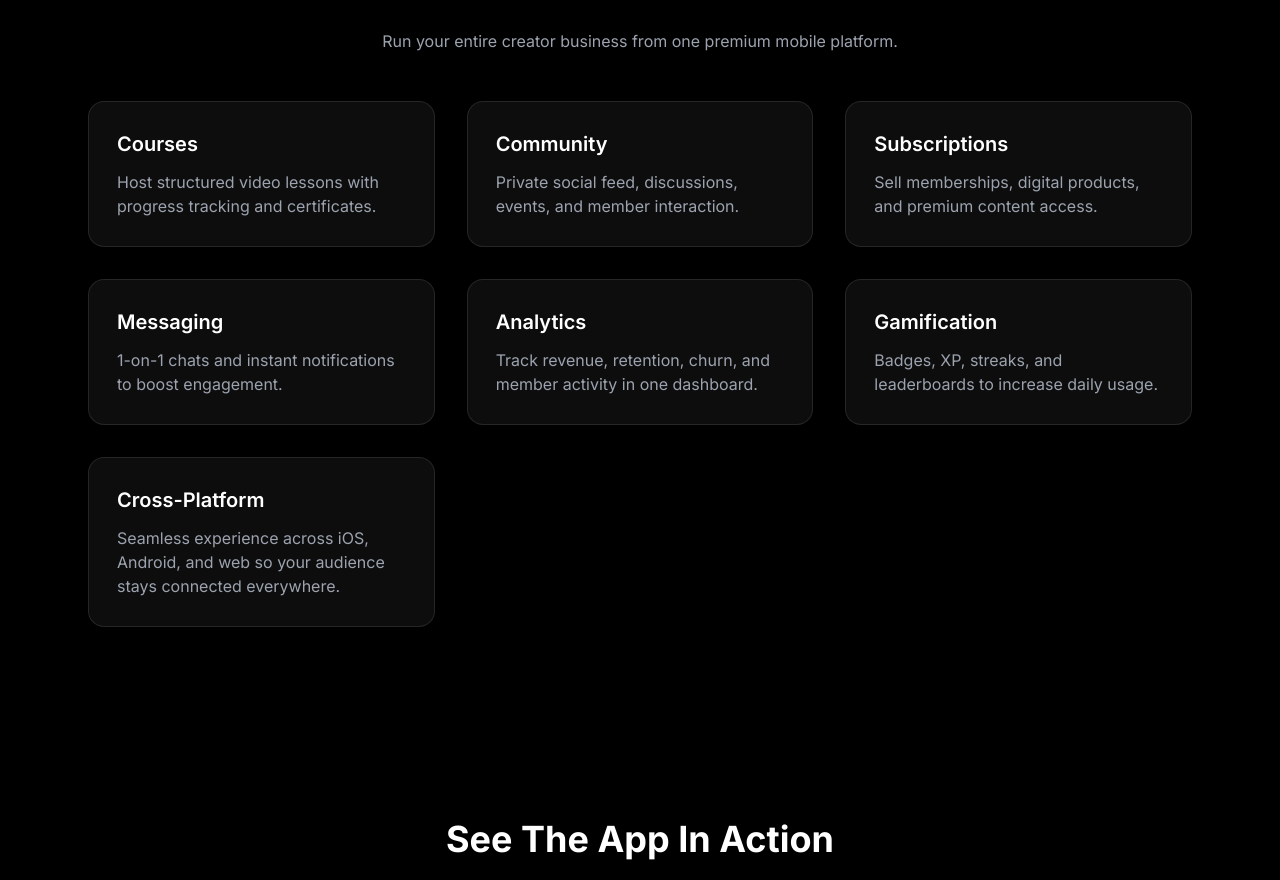
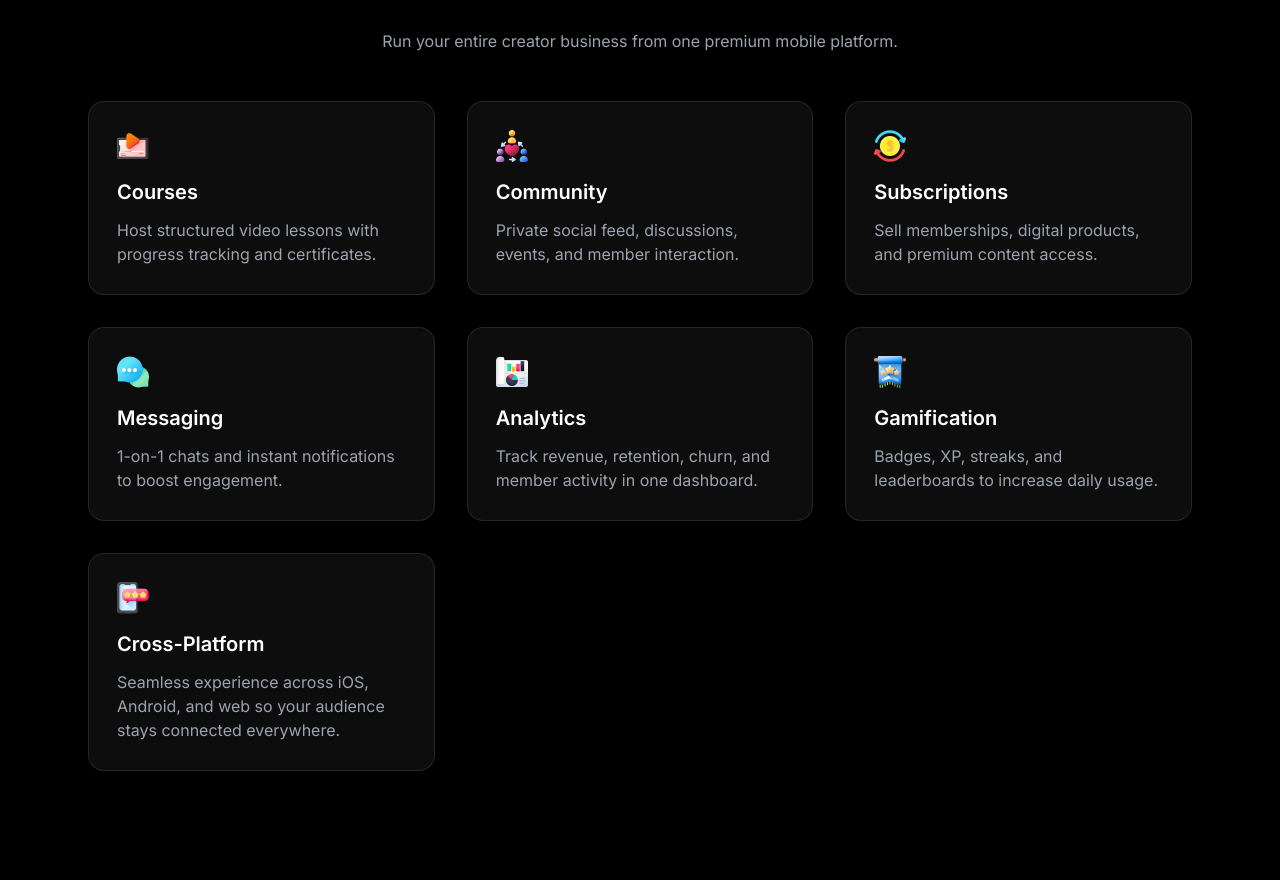
Before and after one commit to amanastro7/creatoros, a plain HTML site: page index.html in a window 1280 px wide. Shown: the part 2263-3143 px from the top of the page. Drawn offline with nearby package versions, Linux system fonts and the light colour scheme.

Commit message:
Add feature icons to service descriptions

```diff
--- a/index.html
+++ b/index.html
@@ -79,30 +79,51 @@
     <p class="text-gray-400 text-center max-w-2xl mx-auto -mt-6 mb-12">Run your entire creator business from one premium mobile platform.</p>
     <div class="grid md:grid-cols-3 gap-8">
       <div class="bg-white/5 p-7 rounded-2xl border border-white/10">
+        <div class="mb-4">
+          <img src="images/courses.png" alt="feature icon" class="w-8 h-8">
+        </div>
         <h3 class="text-xl font-semibold mb-3">Courses</h3>
         <p class="text-gray-400">Host structured video lessons with progress tracking and certificates.</p>
       </div>
       <div class="bg-white/5 p-7 rounded-2xl border border-white/10">
+        <div class="mb-4">
+          <img src="images/community.png" alt="feature icon" class="w-8 h-8">
+        </div>
         <h3 class="text-xl font-semibold mb-3">Community</h3>
         <p class="text-gray-400">Private social feed, discussions, events, and member interaction.</p>
       </div>
       <div class="bg-white/5 p-7 rounded-2xl border border-white/10">
+        <div class="mb-4">
+          <img src="images/subs.png" alt="feature icon" class="w-8 h-8">
+        </div>
         <h3 class="text-xl font-semibold mb-3">Subscriptions</h3>
         <p class="text-gray-400">Sell memberships, digital products, and premium content access.</p>
       </div>
       <div class="bg-white/5 p-7 rounded-2xl border border-white/10">
+        <div class="mb-4">
+          <img src="images/message.png" alt="feature icon" class="w-8 h-8">
+        </div>
         <h3 class="text-xl font-semibold mb-3">Messaging</h3>
         <p class="text-gray-400">1-on-1 chats and instant notifications to boost engagement.</p>
       </div>
       <div class="bg-white/5 p-7 rounded-2xl border border-white/10">
+        <div class="mb-4">
+          <img src="images/analytics.png" alt="feature icon" class="w-8 h-8">
+        </div>
         <h3 class="text-xl font-semibold mb-3">Analytics</h3>
         <p class="text-gray-400">Track revenue, retention, churn, and member activity in one dashboard.</p>
       </div>
       <div class="bg-white/5 p-7 rounded-2xl border border-white/10">
+        <div class="mb-4">
+          <img src="images/game.png" alt="feature icon" class="w-8 h-8">
+        </div>
         <h3 class="text-xl font-semibold mb-3">Gamification</h3>
         <p class="text-gray-400">Badges, XP, streaks, and leaderboards to increase daily usage.</p>
       </div>
       <div class="bg-white/5 p-7 rounded-2xl border border-white/10">
+        <div class="mb-4">
+          <img src="images/cross.png" alt="feature icon" class="w-8 h-8">
+        </div>
         <h3 class="text-xl font-semibold mb-3">Cross-Platform</h3>
         <p class="text-gray-400">Seamless experience across iOS, Android, and web so your audience stays connected everywhere.</p>
       </div>
```
